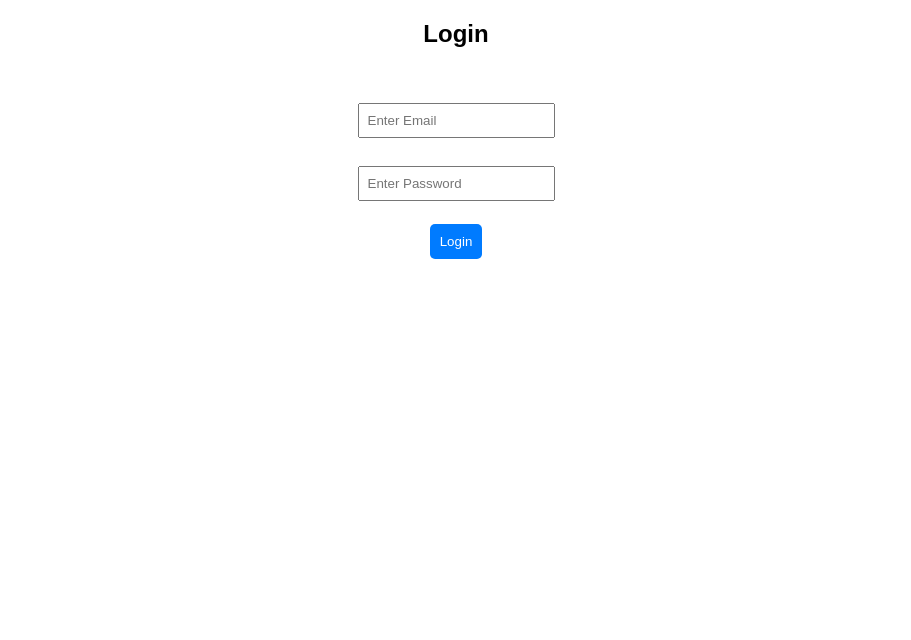
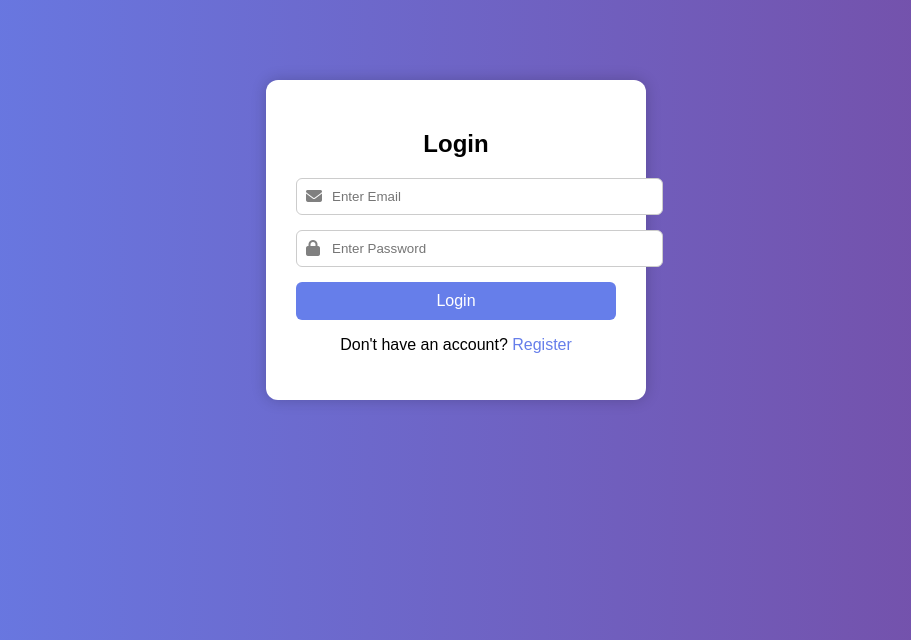
Before and after one commit to Somiya-manikandan/Aakash_travels, a Flask app: page /login in a window 1280 px wide. Shown: the top 640 px of the page, without its empty margins (184-1095 px from the left). Run offline with Flask 3, Linux system fonts and the light colour scheme.

Commit message:
Update login.html

```diff
--- a/templates/login.html
+++ b/templates/login.html
@@ -1,32 +1,38 @@
 <!DOCTYPE html>
 <html>
 <head>
-<title>Login</title>
-<style>
-body { text-align:center; font-family:Arial; }
-form { margin-top:50px; }
-input { padding:8px; margin:5px; }
-button {
-    background:#007bff;
-    color:white;
-    padding:10px;
-    border:none;
-    border-radius:5px;
-}
-</style>
+    <title>Login</title>
+
+    <!-- CSS -->
+    <link rel="stylesheet" href="{{ url_for('static', filename='style.css') }}">
+
+    <!-- ICONS -->
+    <link rel="stylesheet" href="https://cdnjs.cloudflare.com/ajax/libs/font-awesome/6.4.0/css/all.min.css">
 </head>
+
 <body>
 
-<h2>Login</h2>
+<div class="container">
+    <h2>Login</h2>
 
-<form method="POST">
+    <form method="POST">
 
-    <input type="email" name="email" placeholder="Enter Email" required><br><br>
+        <div class="input-box">
+            <i class="fa fa-envelope"></i>
+            <input type="email" name="email" placeholder="Enter Email" required>
+        </div>
 
-    <input type="password" name="password" placeholder="Enter Password" required><br><br>
+        <div class="input-box">
+            <i class="fa fa-lock"></i>
+            <input type="password" name="password" placeholder="Enter Password" required>
+        </div>
 
-    <button type="submit">Login</button>
+        <button type="submit">Login</button>
 
-</form>
+        <p>Don't have an account? <a href="/register">Register</a></p>
+
+    </form>
+</div>
+
 </body>
 </html>
```
